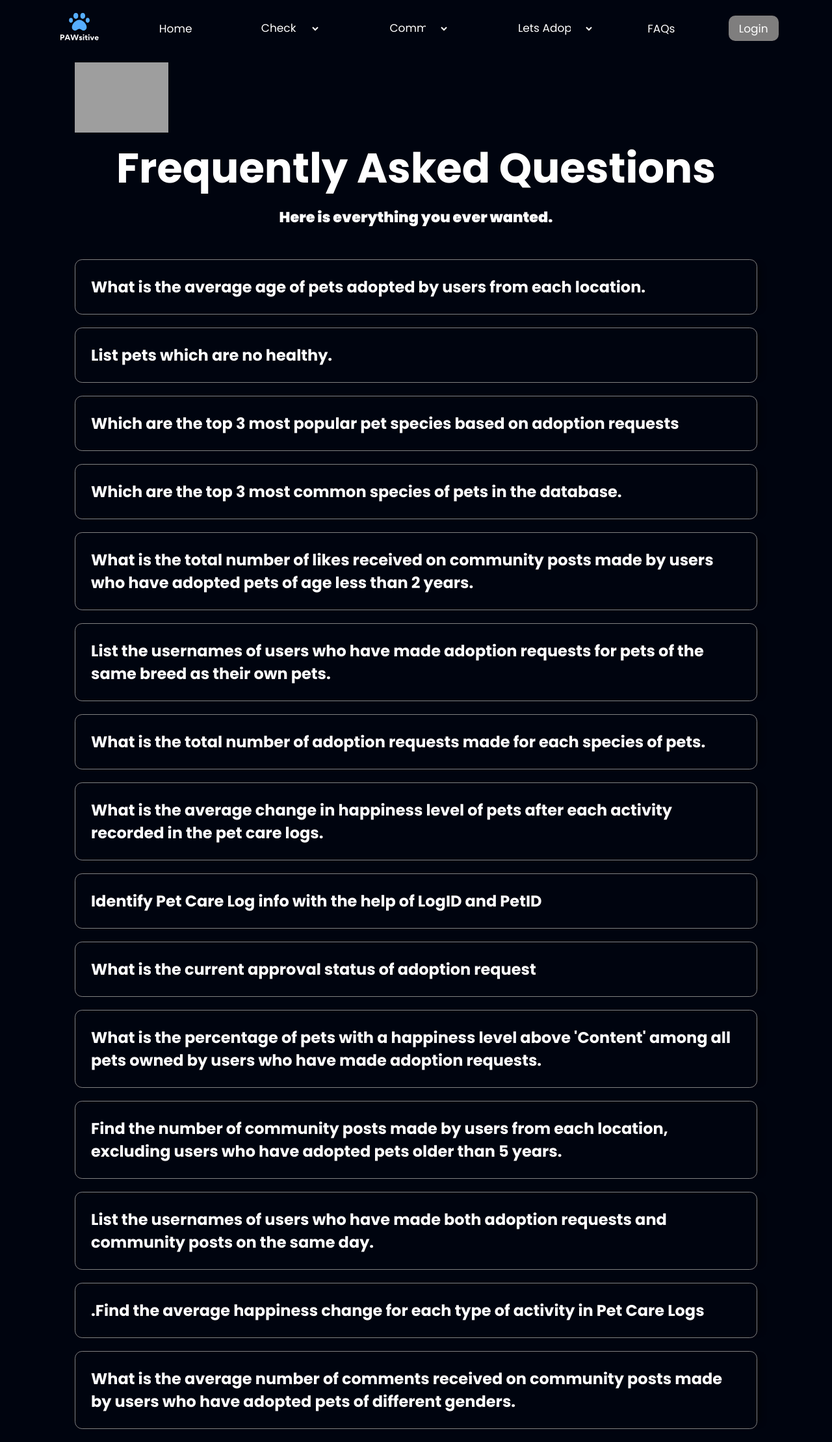
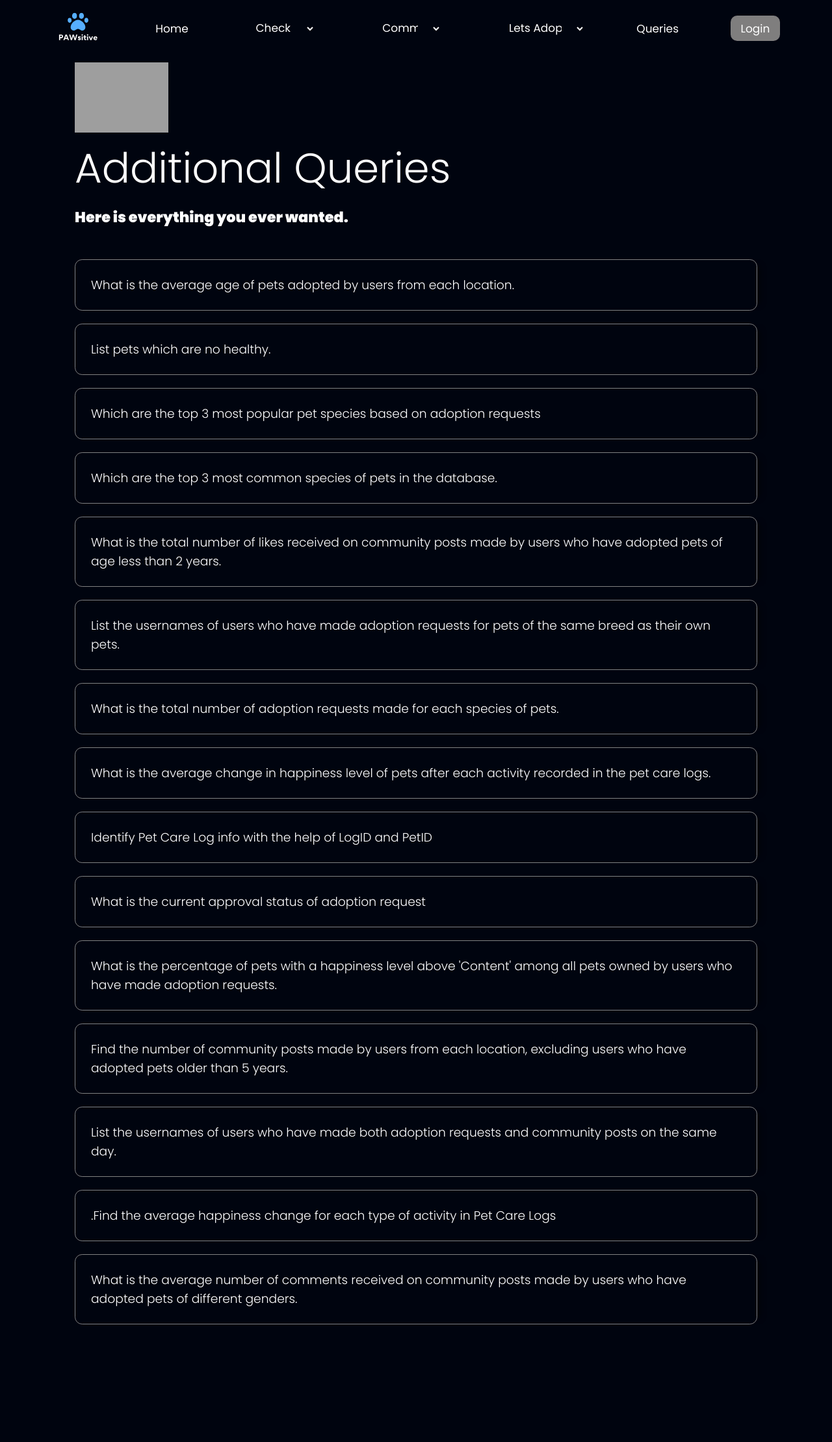
Before and after one commit to girimohit/Pawsitive, a Django app: page /faq-page in a window 1280 px wide. Shown: the whole page at 65% size. After the commit the page ends 2038 px from the top, so only its background shows below. Run offline with Django 5.2, Linux system fonts and the light colour scheme; data that the repository does not hold is empty; grey boxes are pictures that could not be loaded.

Commit message:
Add additional queries (faq) page

```diff
--- a/baseapp/views.py
+++ b/baseapp/views.py
@@ -170,15 +170,8 @@ GROUP BY Species
 def query_test(request):
     answers = []
     for i in range(15):
-        # print(str(queryDbms[i]))
         with connection.cursor() as cursor:
-            cursor.execute(
-                # "SELECT u.Location, AVG(p.Age) AS Average_Age FROM baseapp_user u JOIN baseapp_User_Pets up ON u.ID = up.UserpetID JOIN baseapp_Pets p ON up.userPetID = p.PetID GROUP BY u.Location"
-                # "Select * from baseapp_pets"
-                # str(queryDbms[i])
-                queryDbms[i]
-                # "SELECT Pet_Name, Species, Health_Status FROM baseapp_pets WHERE Health_Status <> 'Healthy'"
-            )
+            cursor.execute(queryDbms[i])
             res_rows = cursor.fetchall()
             print("\n\nCUSTOM QUERIES : ")
             answers.append(res_rows)
@@ -186,9 +179,8 @@ def query_test(request):
                 print(i)
     for i in answers:
         print(i)
-    # print(answers)
-    # return render(request, "querytest.html")
-    return render(request, "faq.html", {"questions": question, "answers": answers})
+    faq_data = [{"question": q, "answer": a} for q, a in zip(question, answers)]
+    return render(request, "faq.html", {"faq_data": faq_data})
 
 
 # def query_test(request):
@@ -203,11 +195,20 @@ def query_test(request):
 
 
 def faq_page(request):
-    return render(request, "faq.html", {"questions": question})
+    answers = []
+    for i in range(15):
+        with connection.cursor() as cursor:
+            cursor.execute(queryDbms[i])
+            res_rows = cursor.fetchall()
+            answers.append(res_rows)
+    faq_data = [{"question": q, "answer": a} for q, a in zip(question, answers)]
+    return render(request, "faq.html", {"faq_data": faq_data})
+    # return render(request, "faq.html", {"questions": question})
 
 
 def pet_adoption_page(request):
     return render(request, "pet_adoption_page.html")
 
+
 def pet_adoption_form(request):
     return render(request, "pet_adoption_form.html")
--- a/public/static/css/faq.css
+++ b/public/static/css/faq.css
@@ -24,10 +24,6 @@
     font-size: 1.4rem;
 }
 
-.faq-container h3,
-.faq-container h1{
-    text-align: center  ;
-}
 
 
 .faq-trn-logo {
@@ -52,12 +48,15 @@
     cursor: pointer;
     background-color: transparent;
     display: flex;
+    font-weight: 300;
 }
 
 .answer {
     color: rgb(23, 23, 23);
     display: none;
     padding: 0.8rem 1.5rem 0.5rem 1rem;
+    font-weight: 300;
+
 }
 
 .answer p {
--- a/templates/base.html
+++ b/templates/base.html
@@ -41,8 +41,8 @@
         </select>
         <a href="javascript:void(0);" class="icon" onclick="toggleNavbar()"> &#9776; </a>
         <!-- <a href="" class="active">FAQ</a>+ -->
-        <!-- <a href="{% url 'baseapp:querytest' %}" class="active">Querytest</a> -->
-        <a href="{% url 'baseapp:faq_page' %}" class="active">FAQs</a>
+        <!-- <a href="{% url 'baseapp:querytest' %}" class="active">Querytest</a>    -->
+        <a href="{% url 'baseapp:faq_page' %}" class="active">Queries</a>
 
 
 
--- a/templates/faq.html
+++ b/templates/faq.html
@@ -6,12 +6,13 @@
 
 {% block css %}
 <link rel="stylesheet" href="{% static 'css/faq.css' %}">
+
 {% endblock %}
 {% block body %}
 <div class="faq-background">
     <div class="faq-container">
         <img class="faq-trn-logo" src="{% static 'images/trn_logo.png' %}" alt="" />
-        <h1><strong>Frequently Asked Questions</strong></h1>
+        <h1 style="color: white; font-weight: 300;" >Additional Queries</h1>
         <h3>
             Here is everything you ever wanted.
         </h3>
@@ -21,13 +22,12 @@
 <div class="faq-items">
     <div class="faq-container">
 
-        {% for i in questions %}
+        {% for i in faq_data %}
         <div class="faq-item">
-            <h2 class="question"> {{ i }} </h2>
+            <h3 class="question"> {{ i.question }} </h3>
             <div class="answer">
                 <p>
-                    Despite a global aid budget of over 140 billion USD annually, much of this money never actually
-                    reaches local organisations, let alone the communities they serve. 95% of US and 90% of UK´s
+                    {{ i.answer }}
 
                 </p>
             </div>
```
